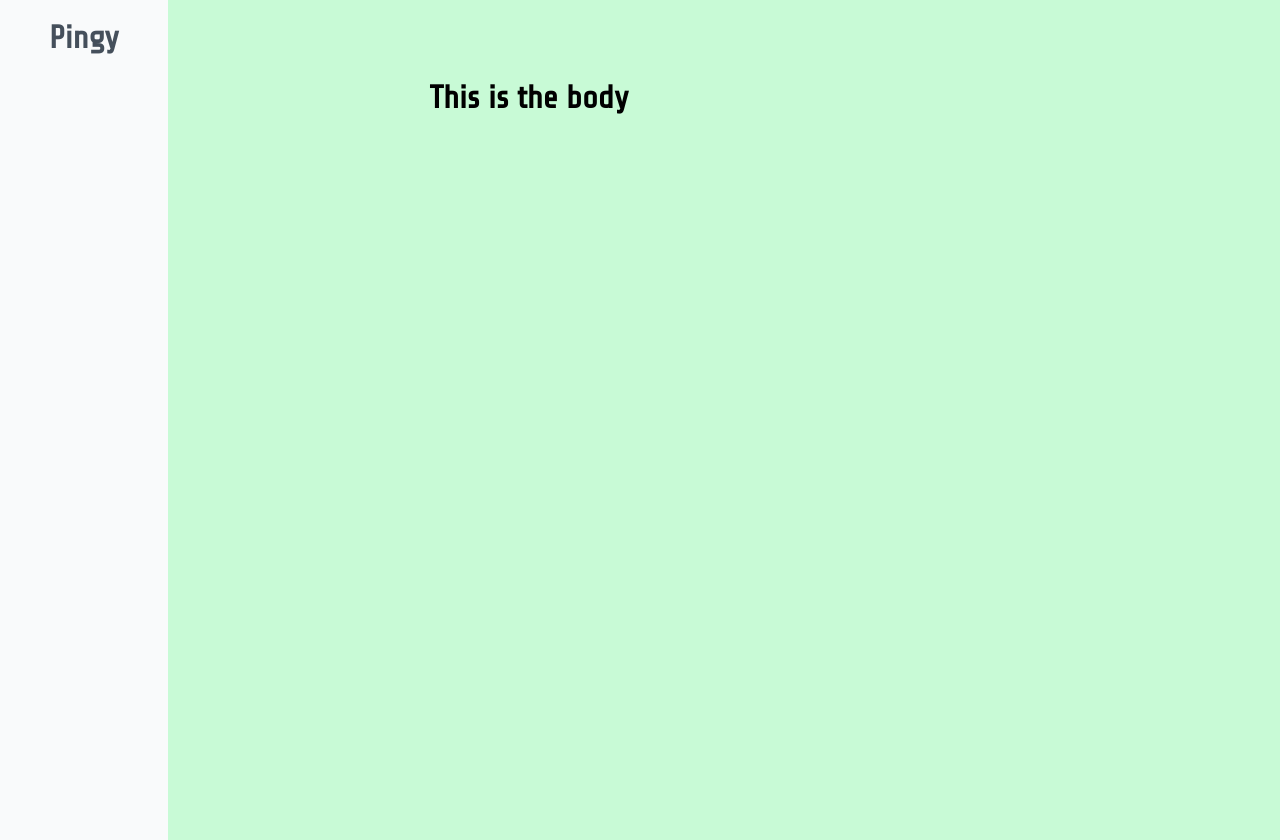
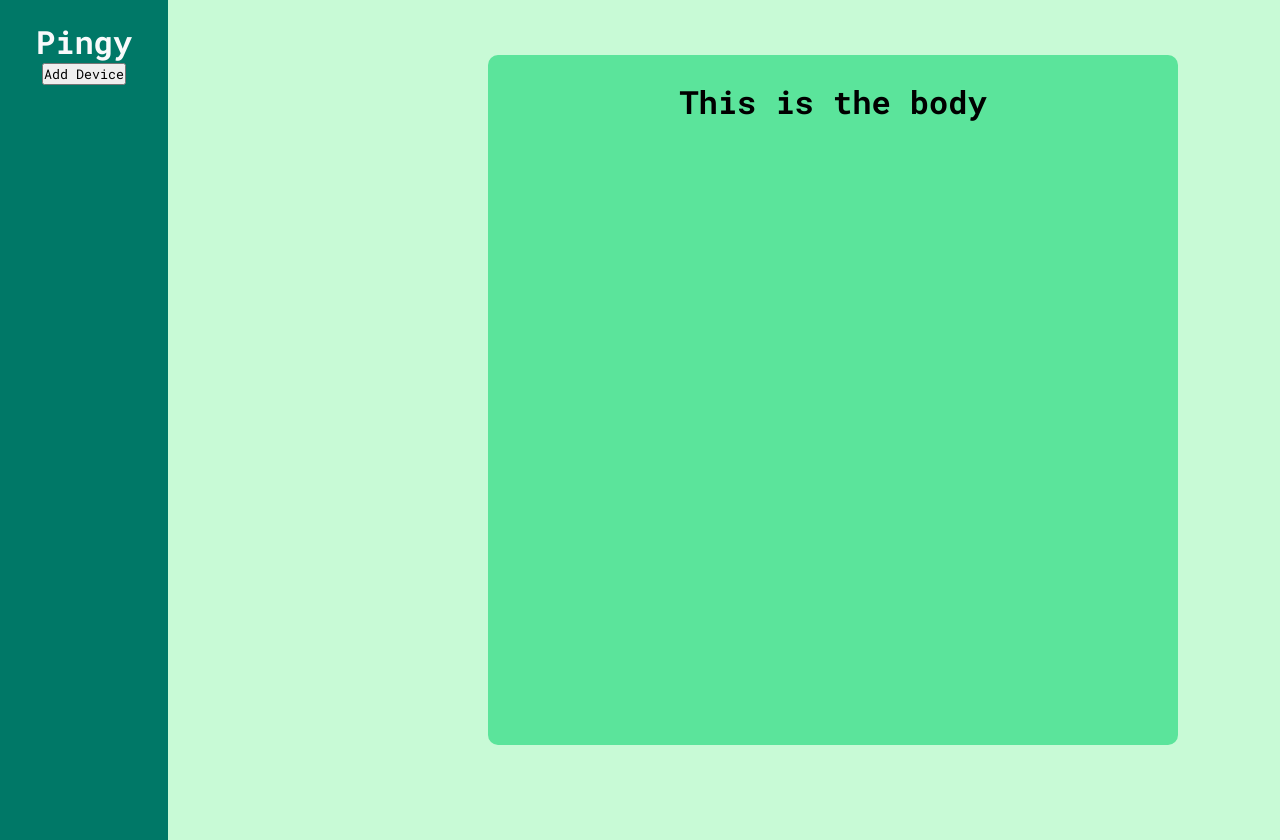
Before and after one commit to guylev38/pingy, a FastAPI app: page / in a window 1280 px wide. Run offline with FastAPI, Linux system fonts and the light colour scheme.

Commit message:
progress

```diff
--- a/src/assets/static/index.css
+++ b/src/assets/static/index.css
@@ -1,15 +1,28 @@
+/*
+    Stylesheet for the index page.
+    Author: guylev38
+    Date: 22/09/2025
+*/
+
+@import url('https://fonts.googleapis.com/css2?family=Roboto+Mono:ital,wght@0,100..700;1,100..700&display=swap');
+
 * {
-    font-family: "Share Tech", sans-serif;
+    font-family: "Roboto Mono", monospace;
     margin: 0;
     padding: 0;
 }
 
 :root{
+
     /* Primary*/
-    --light-green: #C8FAD6;
-    --white-100: #F9FAFB;
+    --lighter-green: #C8FAD6;
+    --light-green: #5BE49B;
+    --main-green: #00A76F;
+    --dark-green: #007867;
+    --darker-green: #004B50;
 
     /* Fonts */
+    --grey-100: #F9FAFB;
     --grey-700: #454F5B;
 }
 
@@ -17,23 +30,24 @@ body{
     display: flex;
     flex-direction: row;
     height: 100vh;
-    gap: 1rem;
-    background-color: var(--light-green);
+    gap: 20rem;
+    background-color: var(--lighter-green);
 }
 
 .sidebar{
     display: flex;
-    justify-content: center;
+    flex-direction: column;
+    align-items: center;
 
     width: 10vw;
     padding: 20px;
     height: 100%;
 
-    background-color: var(--white-100);
-    color: var(--grey-700);
+    background-color: var(--dark-green);
+    color: var(--grey-100);
 }
 
-.body{
+.devices{
     display: flex;
     align-self: center;
     justify-content: center;
@@ -43,5 +57,5 @@ body{
     width: 50vw;
     border-radius: 10px;
 
-    background-color: var(--cool-gray);
+    background-color: var(--light-green);
 }
--- a/src/assets/templates/index.html
+++ b/src/assets/templates/index.html
@@ -6,18 +6,16 @@
           content="width=device-width, user-scalable=no, initial-scale=1.0, maximum-scale=1.0, minimum-scale=1.0">
     <meta http-equiv="X-UA-Compatible" content="ie=edge">
     <link rel="stylesheet" href="{{ url_for('static', path='index.css') }}">
-    <style>
-        @import url('https://fonts.googleapis.com/css2?family=Share+Tech&display=swap');
-    </style>
     <title>Pingy</title>
 </head>
 <body>
     <div class="sidebar">
-       <h1 class="title">Pingy</h1>
+        <h1 class="title">Pingy</h1>
+        <button>Add Device</button>
     </div>
-    <div class="body">
+    <div class="devices">
         <h1>This is the body</h1>
+
     </div>
-
 </body>
 </html>
```
